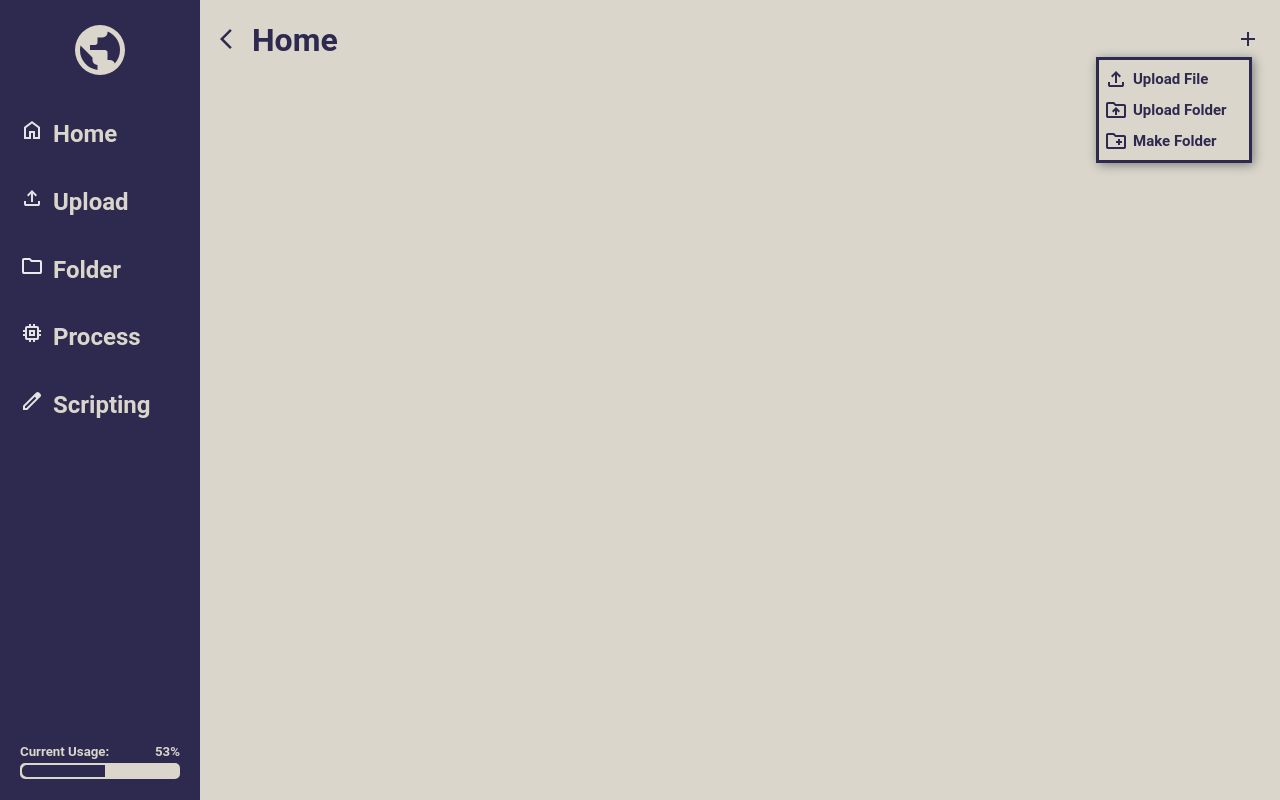
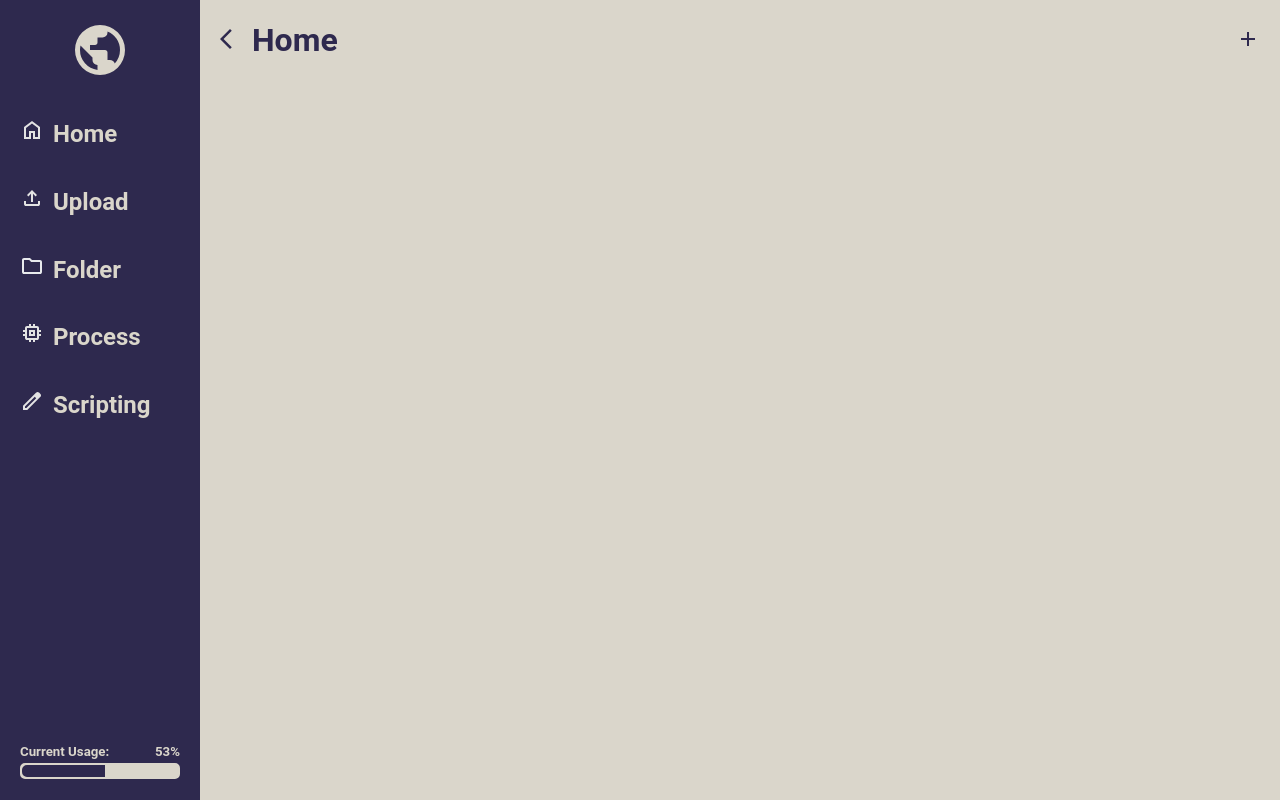
Before and after one commit to Mason-Dino/MySphere, a Django app: page /files/ in a window 1280 px wide. Run offline with Django 5.2, Linux system fonts and the light colour scheme.

Commit message:
show and hide menu

```diff
--- a/MySphere/Files/static/file.js
+++ b/MySphere/Files/static/file.js
@@ -41,3 +41,12 @@
             .catch(error => alert("Error:", error));
     }
 }
+
+function menu() {
+    if (document.getElementById("add-menu").style['display'] === "block") {
+        document.getElementById("add-menu").style = "display: none";
+    }
+    else {
+        document.getElementById("add-menu").style = "display: block"
+    }
+}
--- a/MySphere/Files/templates/home-files.html
+++ b/MySphere/Files/templates/home-files.html
@@ -62,8 +62,8 @@
             <svg class="back" onclick="back()" xmlns="http://www.w3.org/2000/svg" height="24px" viewBox="0 -960 960 960" width="24px" fill="#e3e3e3"><path d="M400-80 0-480l400-400 71 71-329 329 329 329-71 71Z"/></svg>
             Home
             <span style="float: right; margin-right: 20px;">
-                <svg class="back" xmlns="http://www.w3.org/2000/svg" height="24px" viewBox="0 -960 960 960" width="24px" fill="#e3e3e3"><path d="M440-440H200v-80h240v-240h80v240h240v80H520v240h-80v-240Z"/></svg>
-                <div class="add-menu" id="add-menu" style="display: block">
+                <svg id="menu-show" class="back" onclick="menu()" xmlns="http://www.w3.org/2000/svg" height="24px" viewBox="0 -960 960 960" width="24px" fill="#e3e3e3"><path d="M440-440H200v-80h240v-240h80v240h240v80H520v240h-80v-240Z"/></svg>
+                <div class="add-menu" id="add-menu" style="display: none">
                     <span>
                         <svg class="back" xmlns="http://www.w3.org/2000/svg" height="24px" viewBox="0 -960 960 960" width="24px" fill="#e3e3e3"><path d="M440-320v-326L336-542l-56-58 200-200 200 200-56 58-104-104v326h-80ZM240-160q-33 0-56.5-23.5T160-240v-120h80v120h480v-120h80v120q0 33-23.5 56.5T720-160H240Z"/></svg>
                         <a>Upload File</a>
@@ -209,6 +209,7 @@
             </a>
         </div>
     </div>
+    <script src="{% static 'file.js' %}"></script>
     <script>
         if ((document.location.href).endsWith("?refresh=true")) {
             document.location = String(document.location.href).replace("?refresh=true", "")
```
